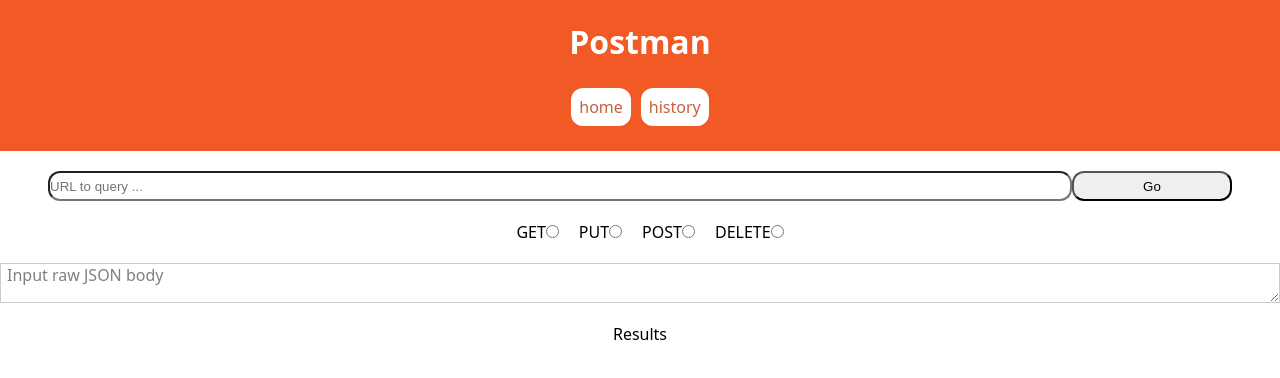
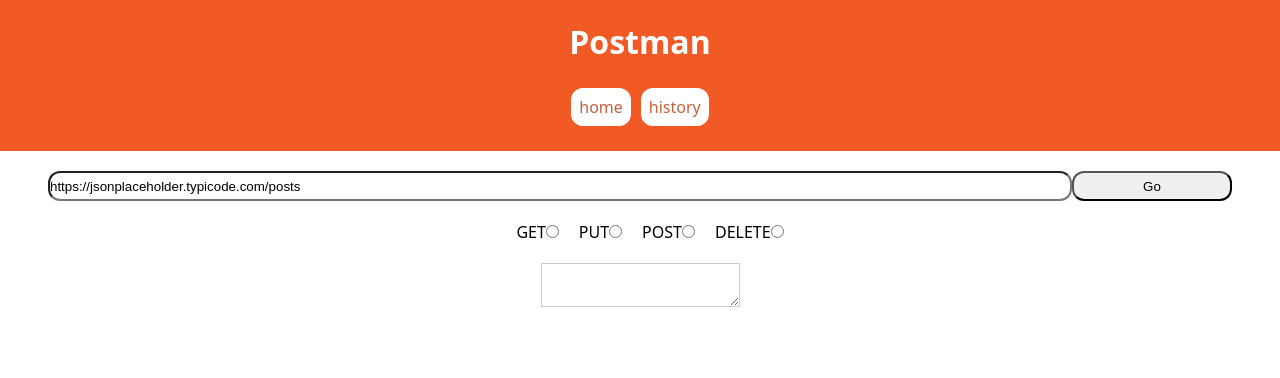
Before and after one commit to DerekHudgins/postman-clone, a React app: page / in a window 1280 px wide. Shown: the top 378 px of the page. Built offline with nearby package versions, Linux system fonts and the light colour scheme.

Commit message:
pushing current working state

```diff
--- /dev/null
+++ b/src/components/pages/Response.jsx
@@ -0,0 +1,19 @@
+import React from 'react';
+import PropTypes from 'prop-types';
+
+const Response = ({ response }) => {
+  return <div>{response}</div>;
+};
+
+Response.propTypes = {
+  response: PropTypes.arrayOf(
+    PropTypes.shape({
+      body: PropTypes.string,
+      id: PropTypes.number,
+      title: PropTypes.string,
+      userId: PropTypes.number,
+    })
+  ),
+};
+
+export default Response;
--- a/src/components/pages/UserInterface.jsx
+++ b/src/components/pages/UserInterface.jsx
@@ -1,65 +1,82 @@
 import React from 'react';
+import Response from './Response';
 import PropTypes from 'prop-types';
 import styles from './styles/UserInterface.css';
 
-const UserInterface = ({ handleChange }) => {
+const UserInterface = ({
+  handleChange,
+  handleSubmit,
+  url,
+  method,
+  JSON,
+  response,
+}) => {
   return (
     <main className={styles.UserInterface}>
-      <form className={styles.formElement}>
+      <form className={styles.formElement} onSubmit={handleSubmit}>
         <div className={styles.URLInput}>
-          <input placeholder="URL to query ..." />
-          <button>Go</button>
+          <input
+            placeholder="URL to query ..."
+            defaultValue="https://jsonplaceholder.typicode.com/posts"
+            name="url"
+            value={url}
+            onChange={handleChange}
+          />
+          <button type="submit">Go</button>
         </div>
         <div className={styles.buttonContainer}>
           <label htmlFor="get">
             GET
             <input
+              name="method"
+              value="GET"
               type="radio"
-              id="get"
-              name="method"
+              checked={method === 'GET'}
               onChange={handleChange}
             />
           </label>
           <label htmlFor="put">
             PUT
             <input
+              name="method"
+              value="PUT"
               type="radio"
-              id="put"
-              name="method"
+              checked={method === 'PUT'}
               onChange={handleChange}
             />
           </label>
           <label htmlFor="post">
             POST
             <input
+              name="method"
+              value="POST"
               type="radio"
-              id="post"
-              name="method"
+              checked={method === 'POST'}
               onChange={handleChange}
             />
           </label>
           <label htmlFor="delete">
             DELETE
             <input
+              name="method"
+              value="DELETE"
               type="radio"
-              name="method"
-              id="delete"
-              value="delete"
+              checked={method === 'DELETE'}
               onChange={handleChange}
             />
           </label>
         </div>
+        <div className={styles.JSONInput}>
+          <textarea
+            className={styles.textArea}
+            name="json"
+            value={JSON}
+            onChange={handleChange}
+          ></textarea>
+        </div>
       </form>
-      <div className={styles.JSONInput}>
-        <span
-          className={styles.textArea}
-          placeholder="JSON"
-          role="textbox"
-          contentEditable
-        ></span>
-      </div>
-      <div className={styles.results}>
-        <span>Results</span>
+      <div className={styles.response}>
+        <Response response={response} />
       </div>
     </main>
   );
@@ -67,5 +84,18 @@
 
 UserInterface.propTypes = {
   handleChange: PropTypes.func.isRequired,
+  handleSubmit: PropTypes.func.isRequired,
+  url: PropTypes.string,
+  method: PropTypes.string,
+  JSON: PropTypes.string,
+  response: PropTypes.arrayOf(
+    PropTypes.shape({
+      body: PropTypes.string,
+      id: PropTypes.number,
+      title: PropTypes.string,
+      userId: PropTypes.number,
+    })
+  ),
 };
+
 export default UserInterface;
--- a/src/components/pages/styles/UserInterface.css
+++ b/src/components/pages/styles/UserInterface.css
@@ -65,14 +65,10 @@
     font-family: inherit;
     font-size: inherit;
   }
-  .textArea[contenteditable]:empty::before {
-    content: 'Input raw JSON body';
-    color: grey;
-  }
-  .results {
+  .response {
     display: flex;
     justify-content: center;
     align-items: center;
-    padding: 20px;
-  }
+   padding: 20px;
 }
+}
--- a/src/containers/Home.jsx
+++ b/src/containers/Home.jsx
@@ -1,5 +1,6 @@
 import React, { Component } from 'react';
 import UserInterface from '../components/pages/UserInterface';
+import fetchAPI from '../services/fetchAPI';
 import styles from './styles/Home.css';
 
 export default class Home extends Component {
@@ -7,18 +8,43 @@
     url: '',
     method: '',
     JSON: '',
-    result: {},
+    response: '',
   };
 
   handleChange = ({ target }) => {
     this.setState({ [target.name]: target.value });
   };
 
+  handleSubmit = (e) => {
+    e.preventDefault();
+    this.handleFetch();
+  };
+
+  handleFetch = () => {
+    const { url, method, JSON } = this.state;
+
+    fetchAPI(url, method, JSON).then(
+      (res) => this.setState({ response: res }),
+      () => {
+        console.log(this.state.response);
+      }
+    );
+  };
+
   render() {
-    const { handleChange } = this;
+    const { handleChange, handleSubmit } = this;
+    const { results, method, JSON, response } = this.state;
+    console.log(response);
     return (
       <div className={styles.Home}>
-        <UserInterface handleChange={handleChange} />
+        <UserInterface
+          handleChange={handleChange}
+          handleSubmit={handleSubmit}
+          results={results}
+          method={method}
+          JSON={JSON}
+          response={response}
+        />
       </div>
     );
   }
--- /dev/null
+++ b/src/services/fetchAPI.js
@@ -0,0 +1,13 @@
+const fetchAPI = (url, method, JSON) => {
+  if(method !== 'GET') {
+    return fetch(url, {
+      method,
+      headers: { 'Content-Type': 'application/json' },
+      JSON,
+    }).then((res) => res.json());
+  }
+
+  return fetch(url).then((res) => res.json());
+};
+
+export default fetchAPI;
```
